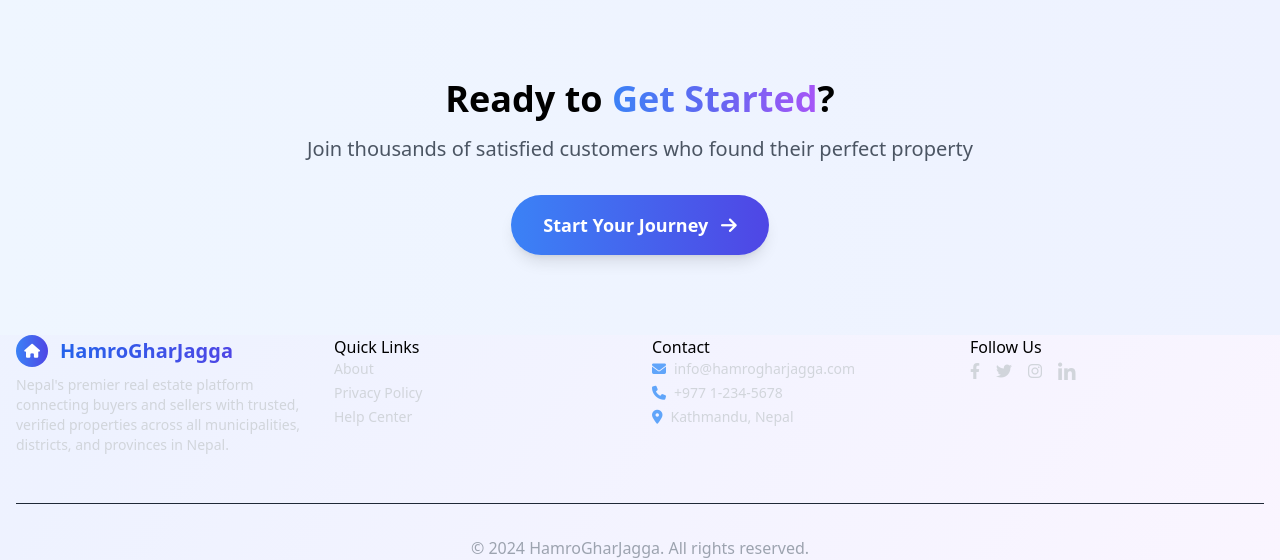
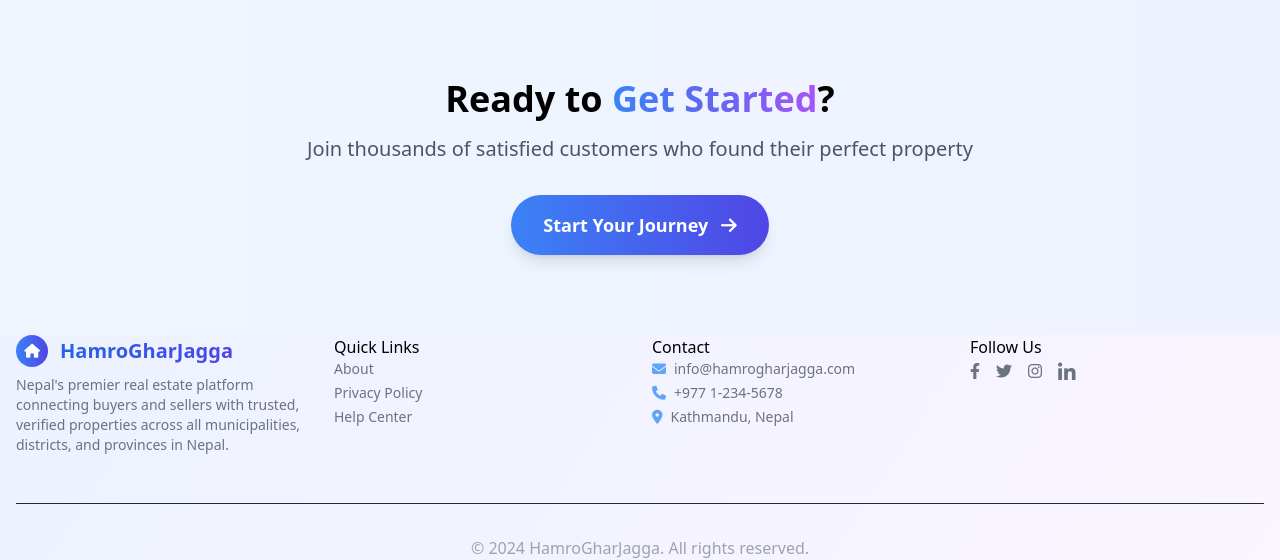
Before and after one commit to CodedByManish/Hamrogharjagga, a PHP site: page /HamroGharJagga/ in a window 1280 px wide. Shown: the part 1385-1945 px from the top of the page. Run offline with PHP 8.4, Linux system fonts and the light colour scheme; some libraries are stand-ins or nearby versions.

Commit message:
Change text color for footer

```diff
--- a/index.php
+++ b/index.php
@@ -157,14 +157,14 @@ if (isset($_SESSION['user_role'])) {
                             </div>
                             <span class="text-xl font-semibold bg-gradient-to-r from-blue-600 to-indigo-600 bg-clip-text text-transparent">HamroGharJagga</span>
                         </div>
-                        <p class="text-gray-300 text-sm mt-2">
+                        <p class="text-gray-500 text-sm mt-2">
                             Nepal's premier real estate platform connecting buyers and sellers with trusted, verified properties across all municipalities, districts, and provinces in Nepal.
                         </p>
                     </div>
 
                     <div>
                         <h4>Quick Links</h4>
-                        <ul class="space-y-1 text-gray-300 text-sm">
+                        <ul class="space-y-1 text-gray-500 text-sm">
                             <li><a href="pages/about.html" class="hover:text-blue-400 transition-colors">About</a></li>
                             <li><a href="pages/privacy.html" class="hover:text-blue-400 transition-colors">Privacy Policy</a></li>
                             <li><a href="pages/help.html" class="hover:text-blue-400 transition-colors">Help Center</a></li>
@@ -173,7 +173,7 @@ if (isset($_SESSION['user_role'])) {
 
                     <div>
                         <h4>Contact</h4>
-                        <ul class="space-y-1 text-gray-300 text-sm">
+                        <ul class="space-y-1 text-gray-500 text-sm">
                             <li><i class="fas fa-envelope mr-2 text-blue-400"></i>info@hamrogharjagga.com</li>
                             <li><i class="fas fa-phone mr-2 text-blue-400"></i>+977 1-234-5678</li>
                             <li><i class="fas fa-map-marker-alt mr-2 text-blue-400"></i>Kathmandu, Nepal</li>
@@ -183,16 +183,16 @@ if (isset($_SESSION['user_role'])) {
                     <div>
                         <h4>Follow Us</h4>
                         <div class="flex space-x-4">
-                            <a href="#" class="text-gray-300 hover:text-blue-400 transition-colors">
+                            <a href="#" class="text-gray-500 hover:text-blue-400 transition-colors">
                                 <i class="fab fa-facebook-f"></i>
                             </a>
-                            <a href="#" class="text-gray-300 hover:text-blue-400 transition-colors">
+                            <a href="#" class="text-gray-500 hover:text-blue-400 transition-colors">
                                 <i class="fab fa-twitter"></i>
                             </a>
-                            <a href="#" class="text-gray-300 hover:text-blue-400 transition-colors">
+                            <a href="#" class="text-gray-500 hover:text-blue-400 transition-colors">
                                 <i class="fab fa-instagram"></i>
                             </a>
-                            <a href="#" class="text-gray-300 hover:text-blue-400 transition-colors">
+                            <a href="#" class="text-gray-500 hover:text-blue-400 transition-colors">
                                 <i class="fab fa-linkedin-in text-xl"></i>
                             </a>
                         </div>
```
